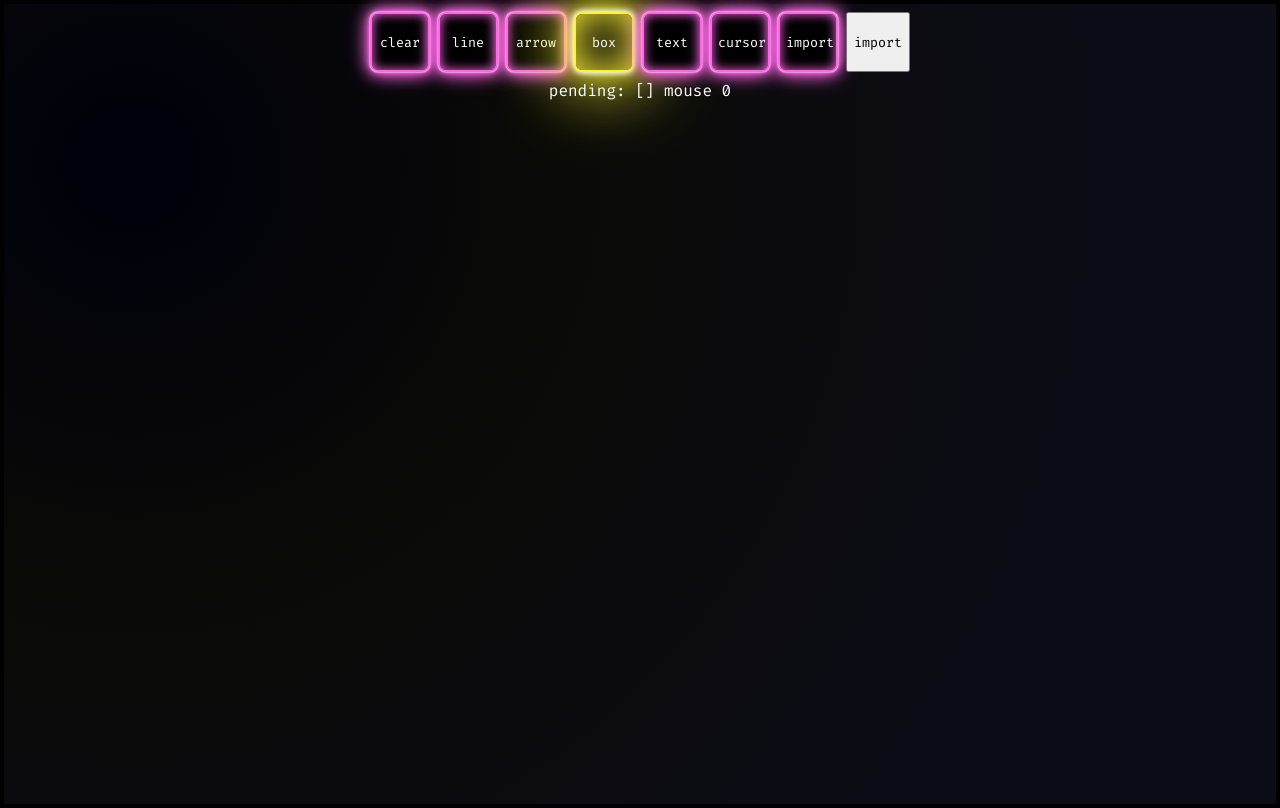
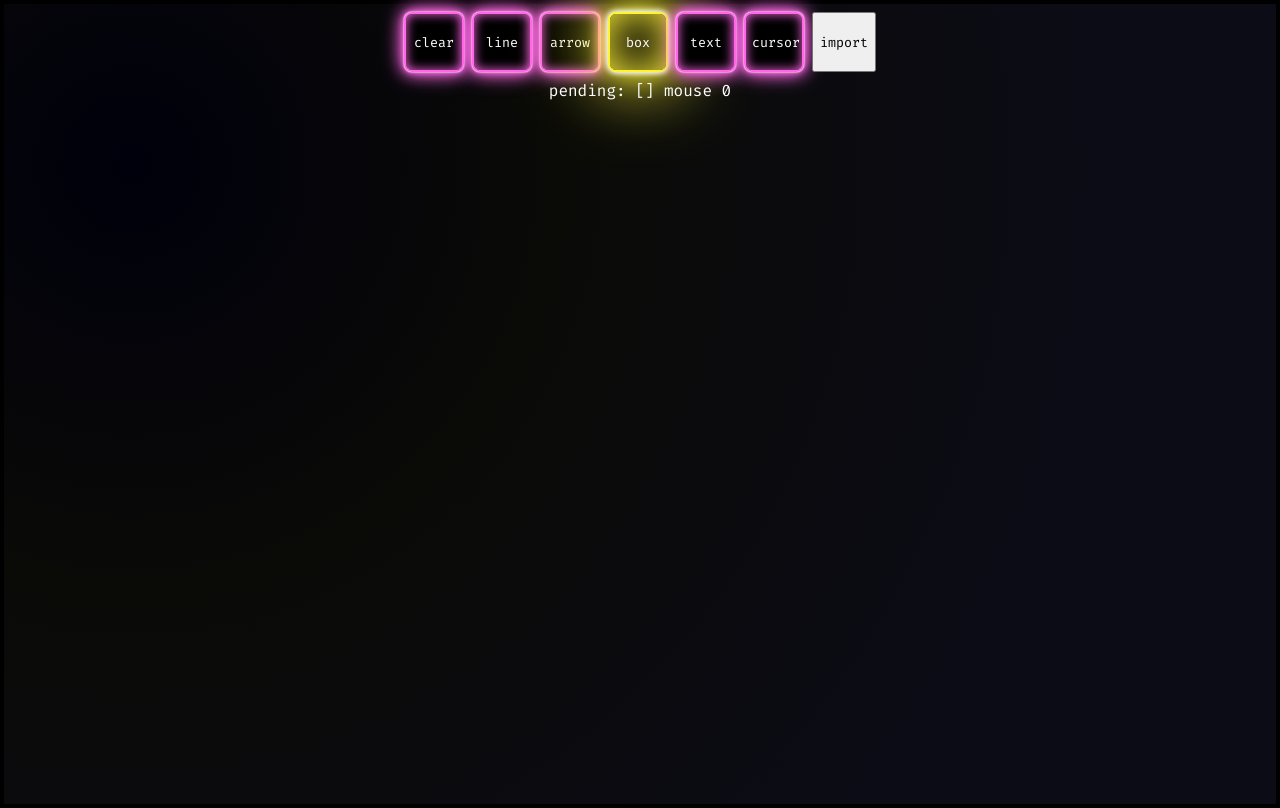
Before and after one commit to Windovvsill/NeonBoard, a React (Create React App) app: page / in a window 1280 px wide. Built offline with nearby package versions, Linux system fonts and the light colour scheme.

Commit message:
clean up type errors

```diff
--- a/src/components/drawing/board.tsx
+++ b/src/components/drawing/board.tsx
@@ -196,6 +196,7 @@ export const Board = () => {
         onSelect={resetTool}
         selected={tool}
         onImport={(content, filetype) => {
+          console.log(filetype);
           if (!content) return;
           console.log(content);
           setDrawings(excalidrawAdaptor(content.toString()));
@@ -225,9 +226,20 @@ const excalidrawAdaptor = (ex: string) => {
         return null;
     }
   };
+
+  type ExcalibdrawElement = {
+    x: number;
+    y: number;
+    height: number;
+    width: number;
+    type: string;
+    id: string;
+    text?: string;
+  };
+
   const oo = o.elements
-    .filter((e: any) => toolTo(e.type))
-    .map((e: any) => ({
+    .filter((e: { type: string }) => toolTo(e.type))
+    .map((e: ExcalibdrawElement) => ({
       coords: [
         { x: e.x, y: e.y },
         { x: e.x + e.width, y: e.y + e.height },
--- a/src/components/drawing/line.tsx
+++ b/src/components/drawing/line.tsx
@@ -21,17 +21,14 @@ interface ILineProps {
 }
 
 const ArrowLineI = (props: ILineProps) => {
-  const { coords, onPositionUpdate, onDrawingSelect, selected, boardRef } =
-    props;
+  const { coords } = props;
 
-  const theme = useTheme();
+  // const theme = useTheme();
 
   if (!check(coords)) return null;
 
   const { theta } = useGeometry(coords);
 
-  const containerWidth = 24;
-  const halfContainer = containerWidth / 2;
   const headAngle = 45 / 2;
 
   const r = 24;
@@ -74,21 +71,8 @@ export const LineI = (props: ILineProps) => {
 
   if (!check(coords)) return null;
 
-  const {
-    hyp,
-    height,
-    width,
-    top,
-    left,
-    rotation,
-    theta,
-    bottom,
-    right,
-    x,
-    y,
-    x2,
-    y2,
-  } = useGeometry(coords);
+  const { hyp, height, width, top, left, rotation, bottom, right, x, y } =
+    useGeometry(coords);
 
   const anchors = useAnchors({ anchorSize, coords });
 
--- a/src/components/drawing/toolBar.tsx
+++ b/src/components/drawing/toolBar.tsx
@@ -65,13 +65,6 @@ export const ToolBar = ({ onSelect, selected, onImport }: IToolBarProps) => {
         </Column>
       ))}
       <Column key={"import"}>
-        <ToolButton
-          onClick={onSelect}
-          label={"import" as Tools}
-          selected={false}
-        />
-      </Column>
-      <Column>
         <button
           onClick={async () => {
             const selectFile = async (
@@ -83,7 +76,7 @@ export const ToolBar = ({ onSelect, selected, onImport }: IToolBarProps) => {
                 input.multiple = false;
                 input.accept = contentType;
 
-                input.onchange = (_) => {
+                input.onchange = () => {
                   resolve(input.files);
                 };
 
```
